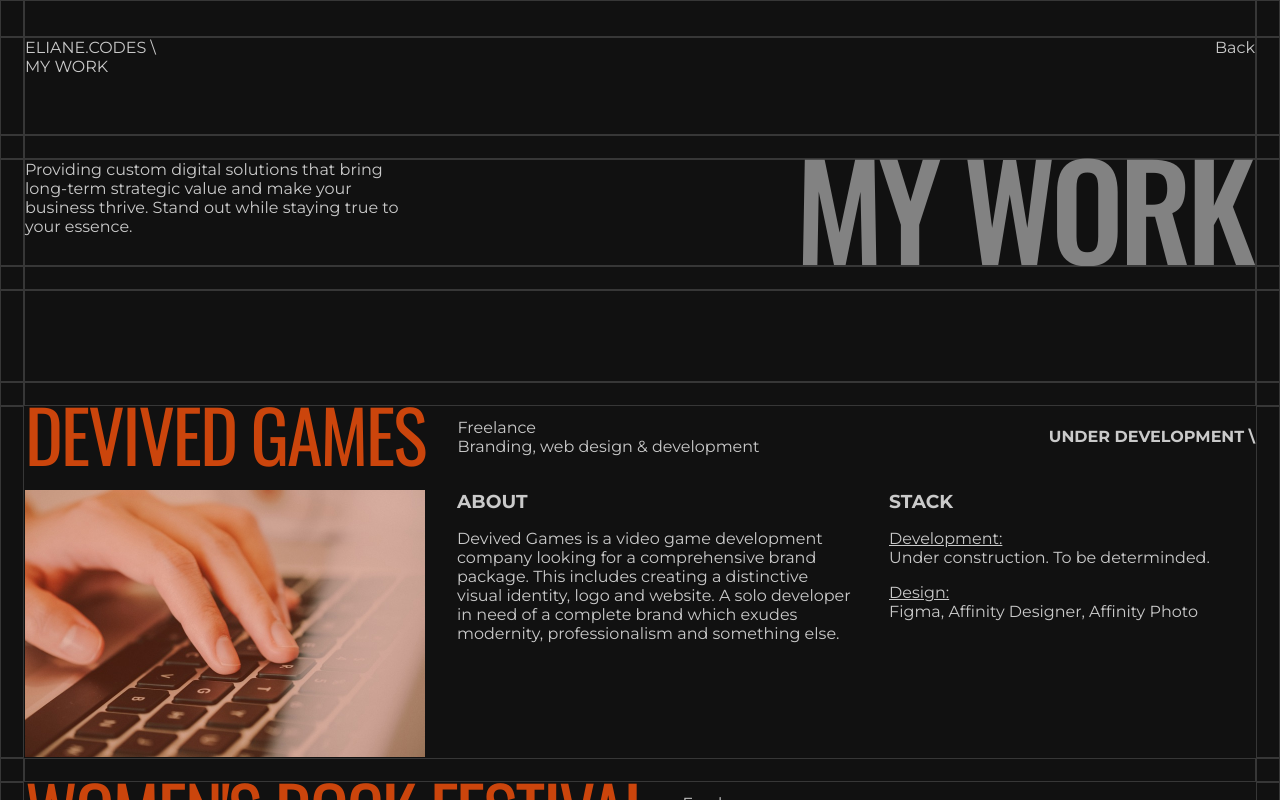
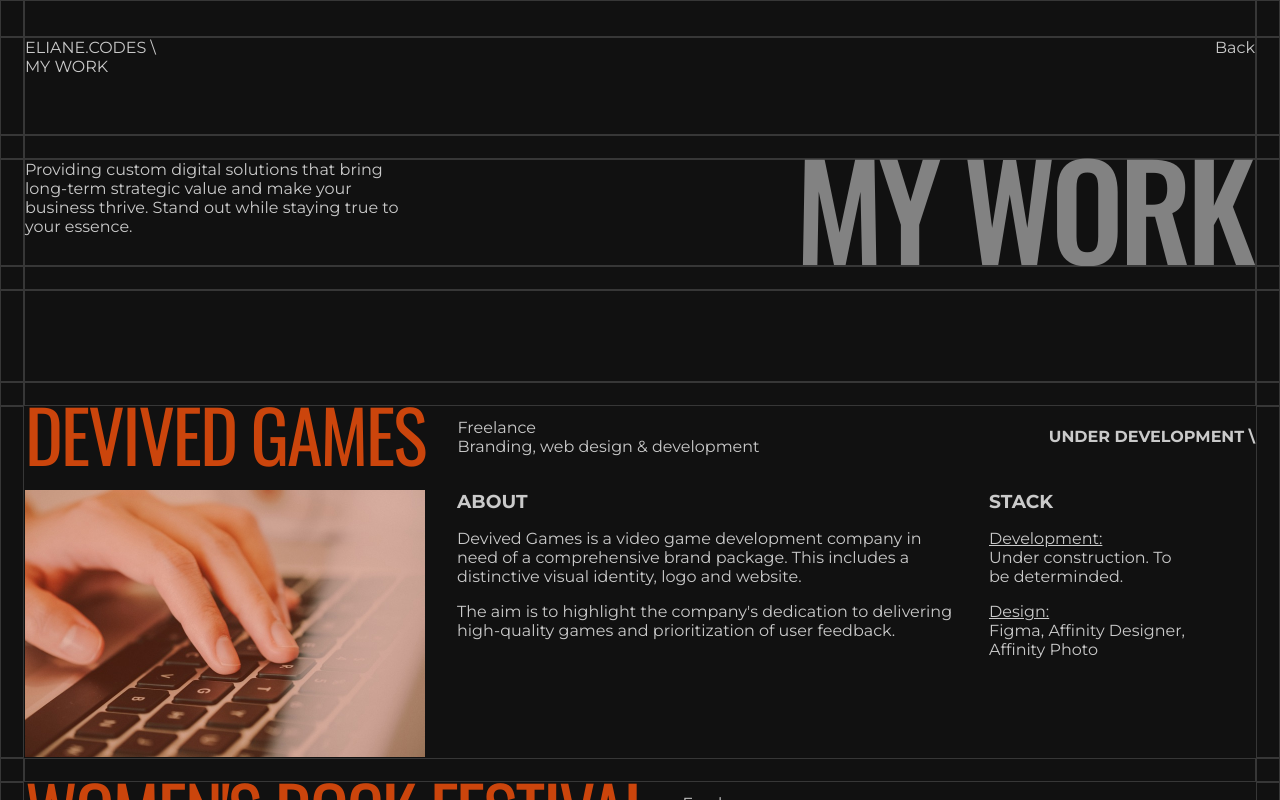
Before and after one commit to ElianeV/eliane.codes, a Next.js app: page /my-work in a window 1280 px wide. Both pictures are taken after a click on the element 640 px from the left and 436 px from the top of the page. Shown: the top 800 px of the page. Built offline with nearby package versions, Linux system fonts and the light colour scheme.

Commit message:
Fix paragraph size range for desktop. Project descriptions on desktop complete.

```diff
--- a/app/components/project-dropdown.js
+++ b/app/components/project-dropdown.js
@@ -14,6 +14,7 @@ function ProjectDropdown({
   img,
   alt,
   about,
+  about2,
   designstack,
   developmentstack,
 }) {
@@ -47,9 +48,26 @@ function ProjectDropdown({
 
           <div style={{ marginLeft: "32px" }}>
             <h3>ABOUT</h3>
-            <p style={{ paddingTop: "16px", width: "400px" }}>{about}</p>
+            <p
+              style={{
+                paddingTop: "16px",
+                minWidth: "340px",
+                maxWidth: "500px",
+              }}
+            >
+              {about}
+            </p>
+            <p
+              style={{
+                paddingTop: "16px",
+                minWidth: "340px",
+                maxWidth: "500px",
+              }}
+            >
+              {about2}
+            </p>
           </div>
-          <div style={{ marginLeft: "32px", maxWidth: "400px" }}>
+          <div style={{ marginLeft: "32px", maxWidth: "200px" }}>
             <h3>STACK</h3>
             <p style={{ paddingTop: "16px" }}>
               <span style={{ textDecoration: "underline" }}>Development:</span>{" "}
--- a/app/components/work.js
+++ b/app/components/work.js
@@ -90,8 +90,8 @@ const Work = () => {
         setDD={setProj1}
         img="/devivedgamesimg.jpeg"
         alt="Close-up picture of a hand typing on a keyboard."
-        about="Devived Games is a video game development company looking for a comprehensive brand package. This includes creating a distinctive visual identity, logo and website.
-         A solo developer in need of a complete brand which exudes modernity, professionalism and something else."
+        about="Devived Games is a video game development company in need of a comprehensive brand package. This includes a distinctive visual identity, logo and website."
+        about2="The aim is to highlight the company's dedication to delivering high-quality games and prioritization of user feedback."
         designstack="Figma, Affinity Designer, Affinity Photo"
         developmentstack="Under construction. To be determinded."
       />
@@ -114,7 +114,8 @@ const Work = () => {
         setDD={setProj2}
         img="/wrfimg.jpeg"
         alt="Woman rock climbing."
-        about="Ireland's Women's Rock festival is an outdoor climbing event organised by women for women. Following a succesful first edition in 2022, the team recognized the need for a professional website. Noteworthy features include a custom booking system, email automation and a database designed to effortlessly retrieve information of over 80 participant and volunteers."
+        about="Ireland's Women's Rock festival is an outdoor climbing event organised by women for women. Following a succesful first edition in 2022, the team recognized the need for a professional website."
+        about2="Noteworthy features of the new website include a custom booking system, email automation and a database designed to effortlessly retrieve information of over 80 participant and volunteers."
         designstack="Figma, Linearity Curve"
         developmentstack="JavaScipt/TypeScript, TailwindCSS, Next, Vercel, Prisma, Postgres, Stripe, Sendgrid, Mapbox"
       />
@@ -137,9 +138,10 @@ const Work = () => {
         setDD={setProj3}
         img="/wdyflimg.jpeg"
         alt="A bowl of spaghetti bolognese."
-        about="What do you feel like? This website lets you create your own online recipe book. This passion project has helped inspire me on many occasions what to cook and to easily follow instructions. Especially handy are the filter function and to be able to modify whenever you want to change the recipe."
+        about="What do you feel like? This website lets you create your own online recipe book. What started off as a passion project has really helped me get inspired in the kitchen."
+        about2="Recipes can easily be modified and a convenient filter function allows you to quickly locate what you are looking for."
         designstack="Figma, Linearity Curve"
-        developmentstack="JavaScript/TypeScript, TailwindCSS, Next, Vercel, Prisma, AWS"
+        developmentstack="JavaScript/TypeScript, TailwindCSS, Next, Vercel, Prisma, Prostgres, AWS"
       />
       <div className={styles.borderdelay0}></div>
 
@@ -160,9 +162,10 @@ const Work = () => {
         setDD={setProj4}
         img="/bendycandleimg.jpeg"
         alt="Woman doing stretches on a yoga mat."
-        about="An app designed to help time passive stretching which can be used hands-free."
-        designstack="something, something, something"
-        developmentstack="something, something, something"
+        about="Bendy Candle lets you create your own flexibility routine and use a countdown timer while holding passive stretches."
+        about2="It ensures hands-free usage by incorporating visual and auditory cueues to signal transitions between exercises."
+        designstack="Linearity Curve"
+        developmentstack="JavaScipt, SCSS, Netlify"
       />
       <div className={styles.borderdelay0}></div>
 
```
